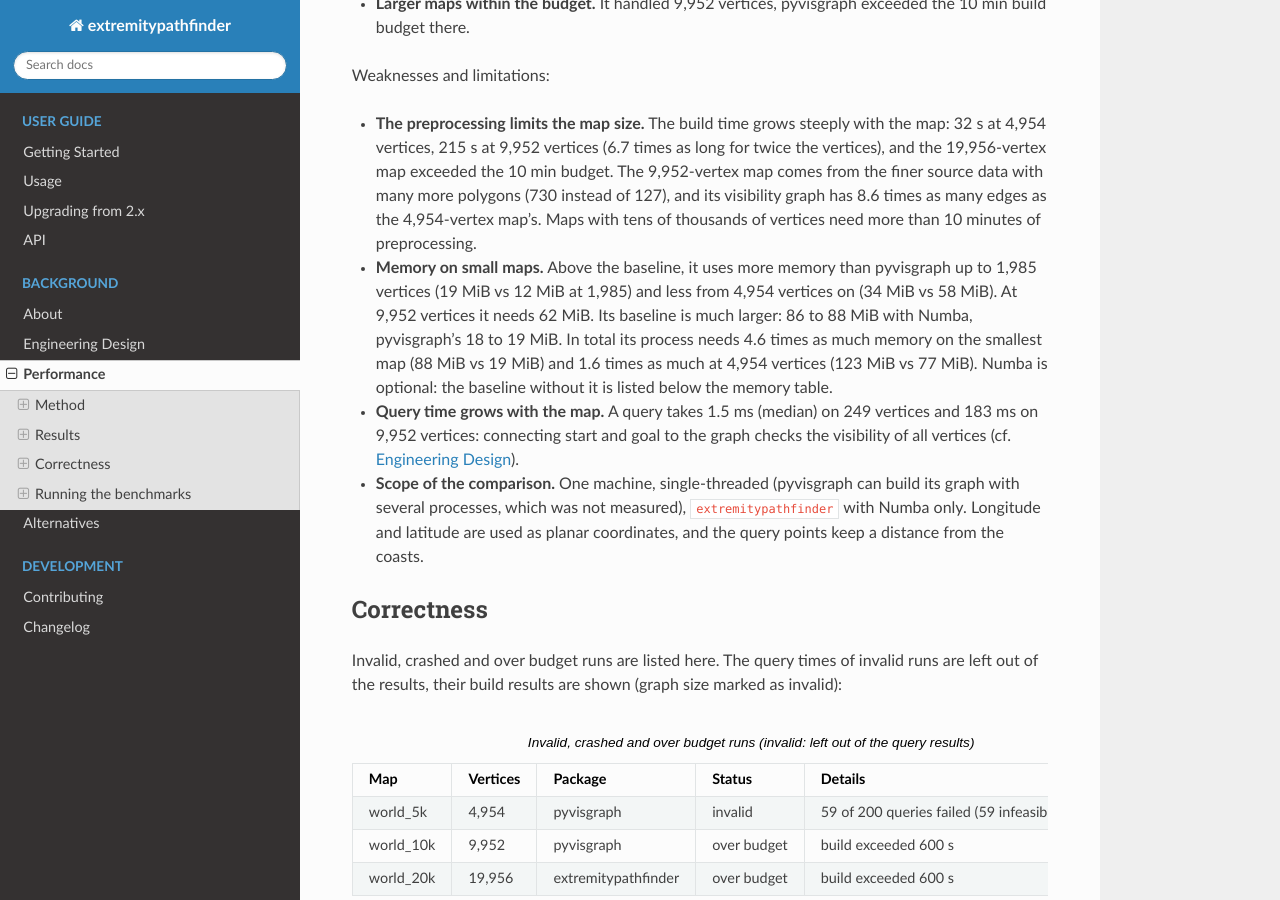
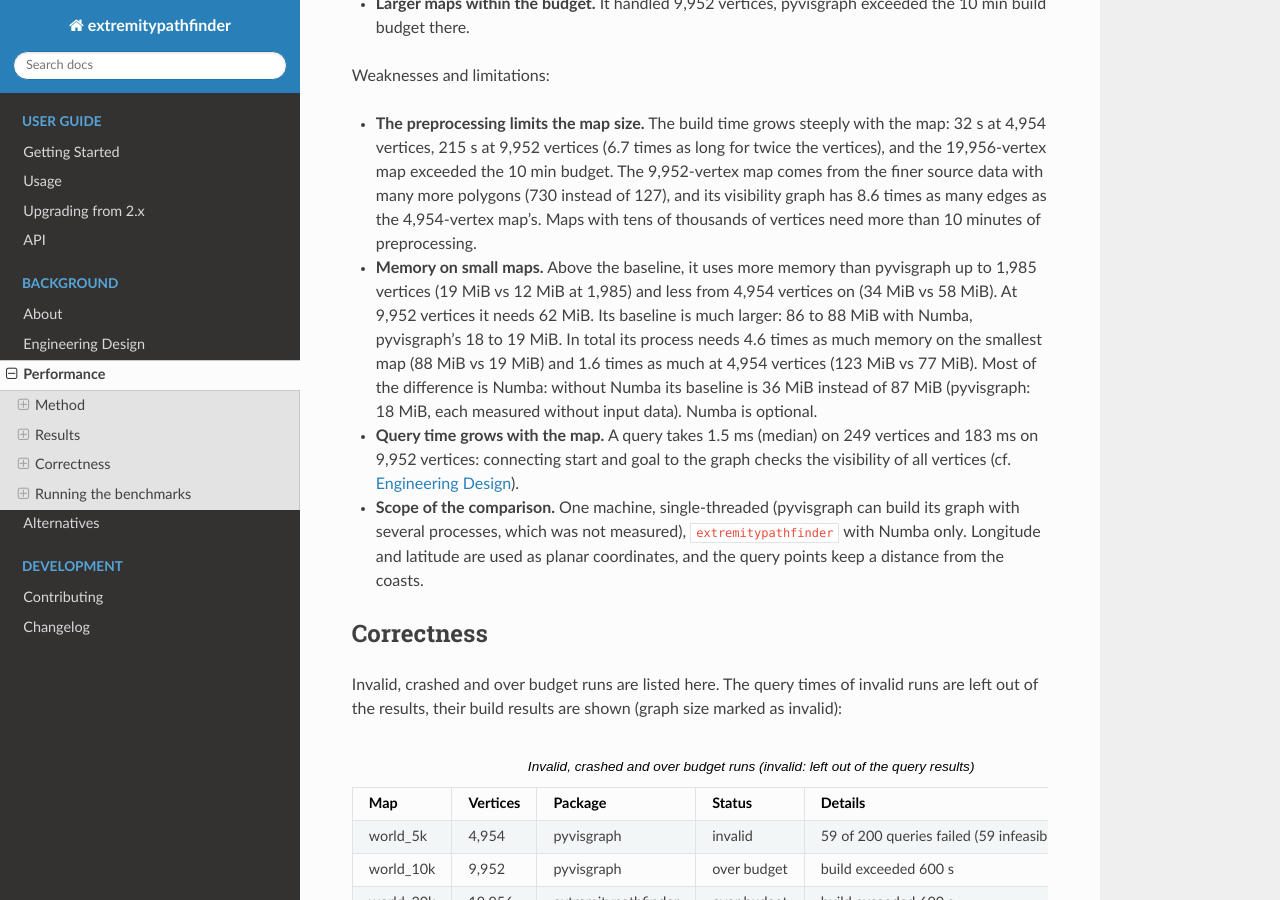
Before and after one commit to jannikmi/extremitypathfinder, a Sphinx documentation site: the page built from docs/7_performance.rst, in a window 1280 px wide and 900 px high, scrolled down 7347 px. Built offline with Sphinx 7.4.7 and the Read the Docs theme 3.1.0, drawn with Linux system fonts in a browser that asks for light colours; some of the changed text lies outside the part shown.

Commit message:
benchmarks: acos error message of Python 3.14, baselines in the text
- test_pyvisgraph_build_crash_reproduction failed on Python 3.14: math.acos
  reports "expected a number in range from -1 up to 1, got -1.0000000014"
  instead of "math domain error". The test accepts both, the docs name both.
- the memory text with the measured baselines (Apple M1 Pro): with Numba
  87 MiB, without Numba 36 MiB, pyvisgraph 18 MiB

Co-Authored-By: Claude Opus 5.5 <noreply@anthropic.com>
Claude-Session: https://claude.ai/code/session_01XJqV76pQyrYgZ5CtNV5ksc

```diff
--- a/docs/7_performance.rst
+++ b/docs/7_performance.rst
@@ -192,7 +192,8 @@ Weaknesses and limitations:
   Its baseline is much larger: 86 to 88 MiB with Numba, pyvisgraph's 18 to 19 MiB.
   In total its process needs 4.6 times as much memory on the smallest map (88 MiB vs 19 MiB)
   and 1.6 times as much at 4,954 vertices (123 MiB vs 77 MiB).
-  Numba is optional: the baseline without it is listed below the memory table.
+  Most of the difference is Numba: without Numba its baseline is 36 MiB instead of 87 MiB
+  (pyvisgraph: 18 MiB, each measured without input data). Numba is optional.
 - **Query time grows with the map.** A query takes 1.5 ms (median) on 249 vertices and 183 ms on 9,952 vertices:
   connecting start and goal to the graph checks the visibility of all vertices (cf. :ref:`design`).
 - **Scope of the comparison.** One machine, single-threaded (pyvisgraph can build its graph with several processes,
```
Also changed, not shown: other parts of docs/7_performance.rst (+3 -2 lines), 3 other files.
